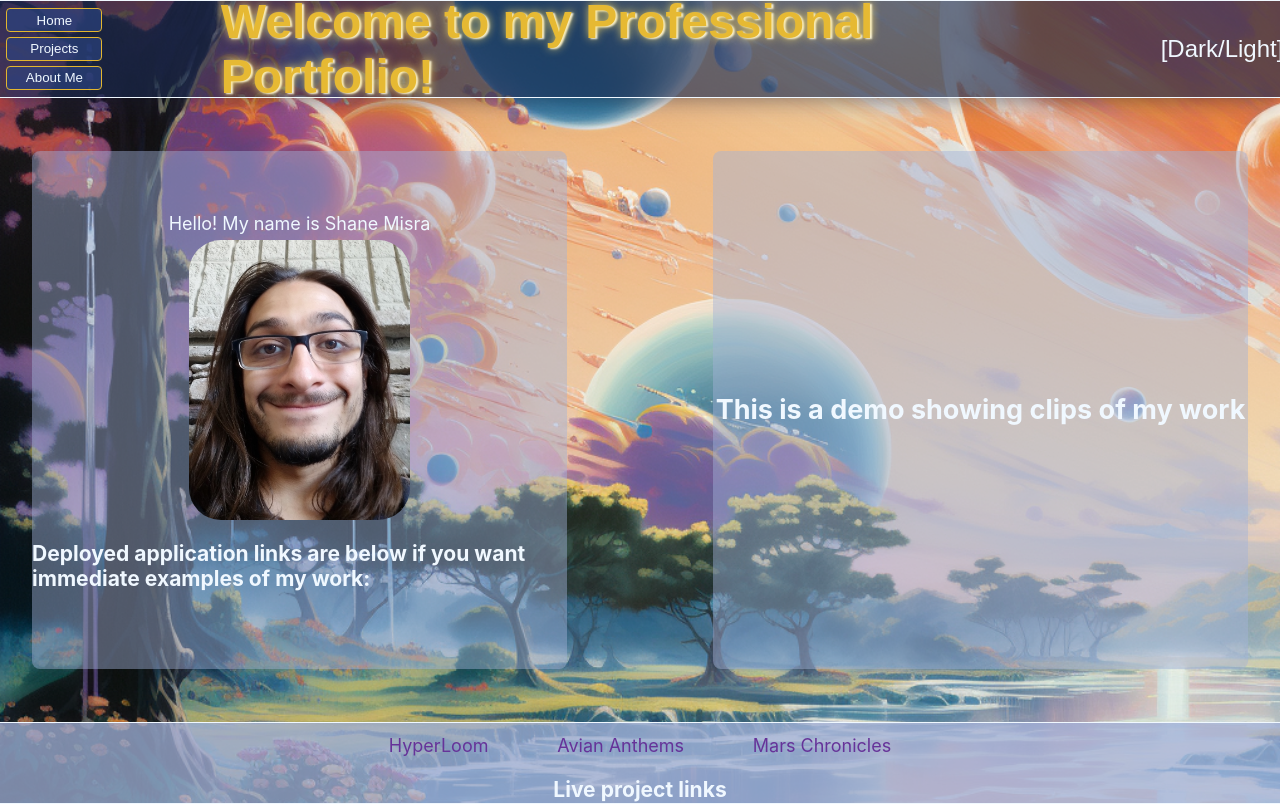
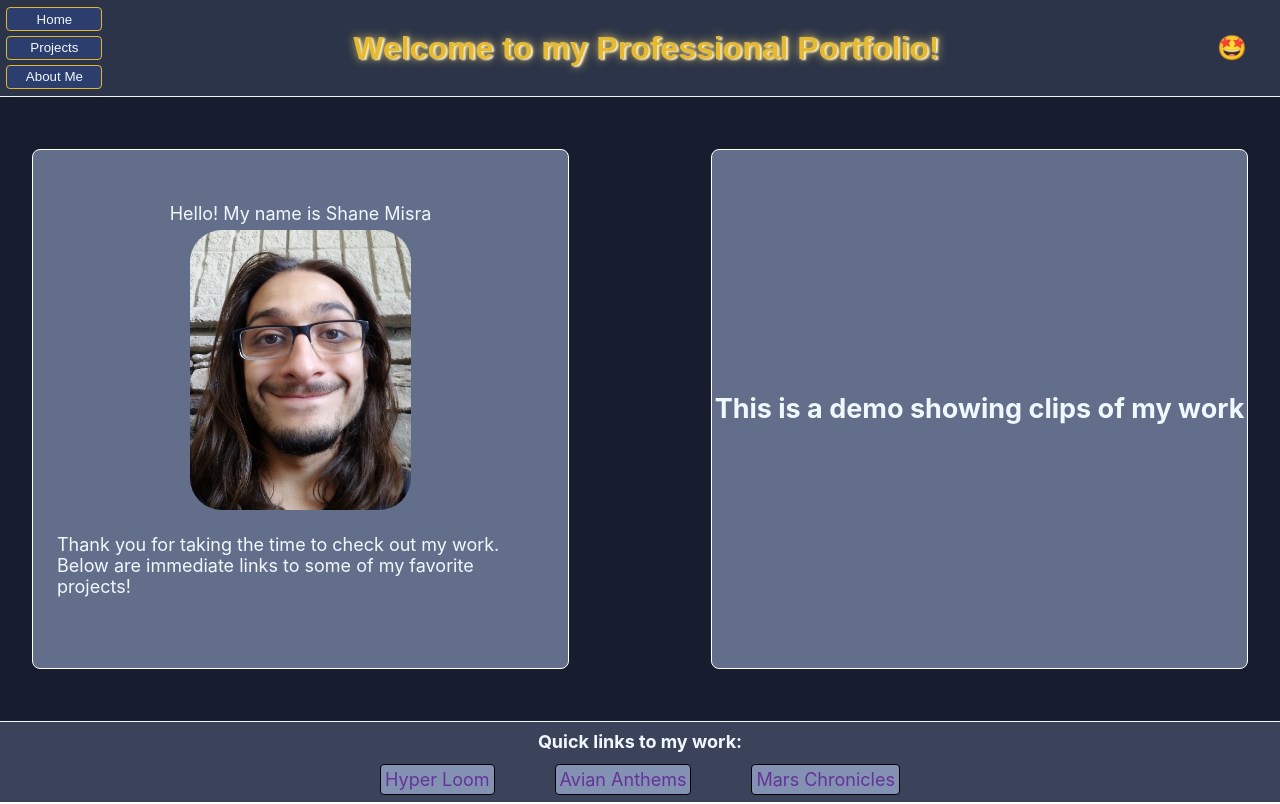
Before and after one commit to sdmisra/react-portfolio, a React (Create React App) app: page / in a window 1280 px wide. Built offline with nearby package versions, Linux system fonts and the light colour scheme; a web font is replaced by a local one.

Commit message:
remove background, build detail routes and preview images

```diff
--- a/src/components/App/App.css
+++ b/src/components/App/App.css
@@ -1,6 +1,6 @@
 .App{
-  background-color: #192a4ec5;
-  background-image: url('../../assets/pastern.webp');
+  background-color: #0a1023f1;
+  /* background-image: url('../../assets/pastern.webp'); */
   background-repeat: no-repeat;
   background-size: cover;
   min-height: 100vh;
--- a/src/components/Footer/Footer.css
+++ b/src/components/Footer/Footer.css
@@ -1,8 +1,7 @@
 .footer-container {
   height: 10vh;
   width: 100vw;
-  background-color: hsla(223, 41%, 74%, 0.75);
-  border-bottom: .1rem aliceblue solid;
+  background-color: rgba(163, 178, 217, 0.25);
   border-top: .1rem aliceblue solid;
   display:flex;
   flex-direction: column;
@@ -11,13 +10,21 @@
 }
 
 .footer-nav-buttons {
-  margin-top: 2rem;
   display: flex;
   justify-content: space-evenly;
   width: 50%;
 }
 
 .footer-link {
+  background-color: hwb(223 64% 15% / 0.70);
   text-decoration: none;
+  border: 1px black solid;
+  border-radius: .25rem;
+  padding: .25rem;
   color: rebeccapurple;
 }
+
+.footer-text {
+  margin-top: .15rem;
+  margin-bottom: .75rem;
+}
--- a/src/components/Footer/Footer.js
+++ b/src/components/Footer/Footer.js
@@ -4,9 +4,10 @@ import '../Footer/Footer.css'
 const Footer = () => {
   return (
     <footer className='footer-container'>
+      <h4 className='footer-text'>Quick links to my work:</h4>
       <div className='footer-nav-buttons'>
         <a href='https://hyper-loom-explorer.vercel.app' className='footer-link'>
-          HyperLoom
+          Hyper Loom
         </a>
         <a href='https://avian-anthems.vercel.app' className='footer-link'>
           Avian Anthems
@@ -15,7 +16,6 @@ const Footer = () => {
           Mars Chronicles
         </a>
       </div>
-      <h3>Live project links</h3>
     </footer>
   )
 }
--- a/src/components/Header/Header.css
+++ b/src/components/Header/Header.css
@@ -2,9 +2,7 @@
   height: 12vh;
   width: 100vw;
   border-bottom: .1rem aliceblue solid;
-  border-top: .1rem aliceblue solid;
-  background-color: hsla(223, 49%, 21%, 0.65);
-  box-shadow: rgba(50, 50, 93, 0.25) 0px 13px 27px -5px, rgba(0, 0, 0, 0.3) 0px 8px 16px -8px;
+  background-color: hwb(222 64% 15% / 0.15);
   display: flex;
   flex-direction: row;
   justify-content: space-between;
@@ -18,7 +16,7 @@
   color: rgb(230, 185, 51);
   text-shadow: rgb(246, 218, 104) 1px 0 10px, 2px 1px 2px rgb(255, 255, 255);
   font-family: 'Whois', sans-serif;
-  font-size: 3rem;
+  font-size: 2rem;
 }
 
 .header-nav-buttons {
--- a/src/components/Header/Header.js
+++ b/src/components/Header/Header.js
@@ -1,31 +1,33 @@
 import React from 'react'
-import {Link} from 'react-router-dom'
+import {NavLink} from 'react-router-dom'
 import '../Header/Header.css'
-
+import { useLocation } from 'react-router-dom'
 const Header = ()=> {
+  let location = useLocation();
+  console.log(location);
   return (
     <header className='header-container'>
       <div className='header-nav-buttons'>
         <button className='nav-button'>
-          <Link to='/' className='link'>
+          <NavLink to='/' className='link'>
             Home
-          </Link>
+          </NavLink>
         </button>
         <button className='nav-button'>
-          <Link to='/projects' className='link'>
+          <NavLink to='/projects' className='link'>
             Projects
-          </Link>
+          </NavLink>
         </button>
         <button className='nav-button'>
-          <Link to='/aboutme' className='link'>
+          <NavLink to='/aboutme' className='link'>
             About Me
-          </Link>
+          </NavLink>
         </button>
       </div>
-      <h2 className='header-title'>Welcome to my Professional Portfolio!</h2>
+      {location.pathname === '/' &&<h2 className='header-title'>Welcome to my Professional Portfolio!</h2>}
       <div className='header-toggle'>
         <span className='toggle-text'>
-        [Dark/Light]
+        🤩
         </span>
       </div>
     </header>
--- /dev/null
+++ b/src/components/ProjectDetails/ProjectDetails.js
@@ -0,0 +1,15 @@
+import React from 'react'
+
+const ProjectDetails = ({project}) => {
+  console.log(project);
+  const {tech, abstract} = project
+  console.log(abstract)
+  return (
+      <div className='project-details'>
+        <h3 className='project-heading'>Abstract:</h3>
+        <p className='project-abstract'>{abstract}</p>
+      </div>
+  )
+}
+
+export default ProjectDetails;
--- a/src/components/ProjectsPage/ProjectsPage.css
+++ b/src/components/ProjectsPage/ProjectsPage.css
@@ -11,6 +11,7 @@
   display: flex;
   align-items: center;
   justify-content: center;
+  flex-direction: column;
   padding: 1rem;
   margin: .5rem;
   height: 95%;
@@ -22,5 +23,16 @@
 
 .preview-image {
   display:flex;
+  object-fit: contain;
+  height: 65%;
+  width: 80%;
   overflow: hidden;
 }
+
+.project-details {
+  display: flex;
+  flex-direction: column;
+  border: 1 px black solid;
+  height: 50%;
+  width: 80%;
+}
--- a/src/components/ProjectsPage/ProjectsPage.js
+++ b/src/components/ProjectsPage/ProjectsPage.js
@@ -1,5 +1,6 @@
 import React from 'react'
 import ProjectCard from '../ProjectCard/ProjectCard'
+import ProjectDetails  from '../ProjectDetails/ProjectDetails'
 import '../ProjectsPage/ProjectsPage.css'
 import {useState} from 'react'
 import anthemsPreview from '../../assets/anthemsPreview.png'
@@ -7,13 +8,14 @@ import chroniclesPreview from '../../assets/chroniclesPreview.png'
 import hyperloomPreview from '../../assets/hyperloomPreview.png'
 
 const ProjectsPage = ()=> {
-  const [selectedProject, setSelectedProject] = useState('')
+  const [selectedProject, setSelectedProject] = useState(null)
 
   const ProjectArray = {
     'anthems' :
     {title : 'Avian Anthems', size: '4', mod : '3rd',
       tech: ['React', 'TypeScript', 'Cypress', 'OOP'],
-      previewImg: anthemsPreview
+      previewImg: anthemsPreview,
+      abstract: 'The world of birdsongs is a vast one, and this project aims to offer a glimpse into a robust trove of calls and songs that have been collected by our fellow audience members.'
     },
     'chronicles' :
     {title : 'Mars Chronicles', size: '4', mod : '3rd',
@@ -39,12 +41,14 @@ const ProjectsPage = ()=> {
       <ProjectCard project={ProjectArray['chronicles']} select={()=>{selectProject('chronicles')}}/>
       <ProjectCard project={ProjectArray['hyperloom']} select={()=>{selectProject('hyperloom')}}/>
     </div>
-    <div className='focus-window right-side'>
-      {selectedProject === '' ?
-      <h1>Please choose a project on the left for details</h1>
-      :
-      <img src={`${ProjectArray[selectedProject]['previewImg']}`} alt={selectedProject} className='preview-image'></img>}
-    </div>
+    <section className='focus-window right-side'>
+      {!selectedProject ? <h1>Please choose a project on the left for details!</h1> :
+      <img src={`${ProjectArray[selectedProject]['previewImg']}`}
+      alt={selectedProject}
+      className='preview-image'>
+      </img>}
+      {selectedProject && <ProjectDetails project={ProjectArray[selectedProject]}/>}
+    </section>
     </>
   )
 }
--- a/src/components/WelcomePage/WelcomePage.css
+++ b/src/components/WelcomePage/WelcomePage.css
@@ -5,14 +5,15 @@
 }
 
 .welcome-container {
-  height: 90%;
-  width: 44%;
   display:flex;
   flex-direction: column;
   justify-content: center;
   align-items: center;
+  height: 90%;
+  width: 44%;
   border-radius: .5rem;
-  background-color: hsla(223, 41%, 74%, 0.45);
+  border: .05rem white solid;
+  background-color: hsla(223, 41%, 74%, 0.55);
 }
 .welcome-text {
   width: 90%;
@@ -29,5 +30,13 @@
   justify-content: center;
   align-items: center;
   border-radius: .5rem;
-  background-color: hsla(223, 41%, 74%, 0.45);
+  border: .05rem white solid;
+  background-color: hsla(223, 41%, 74%, 0.55);
 }
+
+.succinct-prompt {
+  display:flex;
+  padding: 1rem;
+  margin: .5rem;
+  justify-content: center;
+}
--- a/src/components/WelcomePage/WelcomePage.js
+++ b/src/components/WelcomePage/WelcomePage.js
@@ -10,7 +10,7 @@ const WelcomePage = () => {
         <span>Hello! My name is Shane Misra</span>
       </section>
       <img src={profilePic} className='profile' alt='This websites author and subject matter - Shane Misra'></img>
-      <h3 className='succinct-prompt'>Deployed application links are below if you want immediate examples of my work: </h3>
+      <p className='succinct-prompt'>Thank you for taking the time to check out my work. Below are immediate links to some of my favorite projects!</p>
     </div>
     <div className='demo-container right-side'>
       <h1>This is a demo showing clips of my work</h1>
```
Also changed, not shown: src/components/ProjectDetails/ProjectDetails.css (added).
